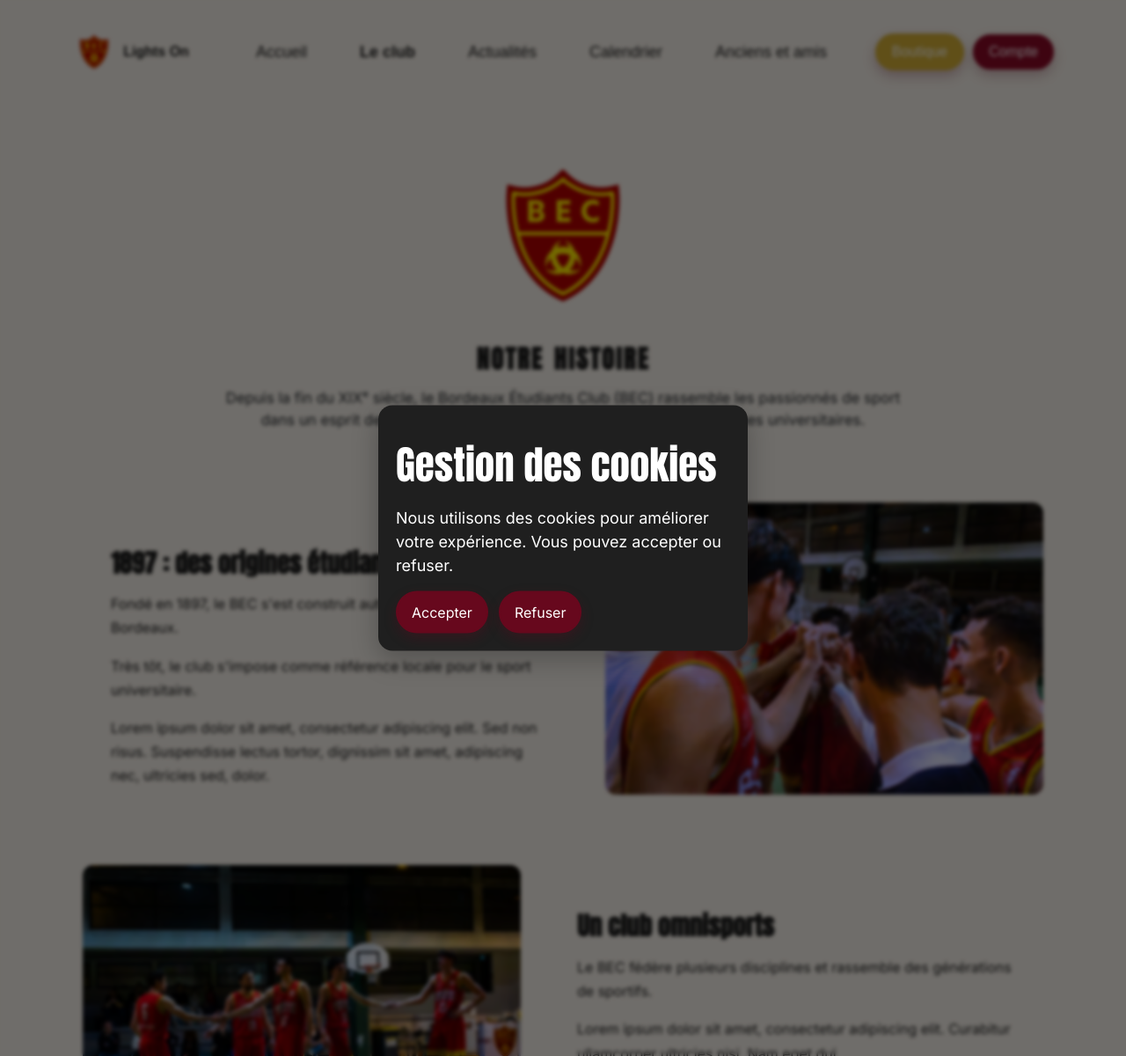
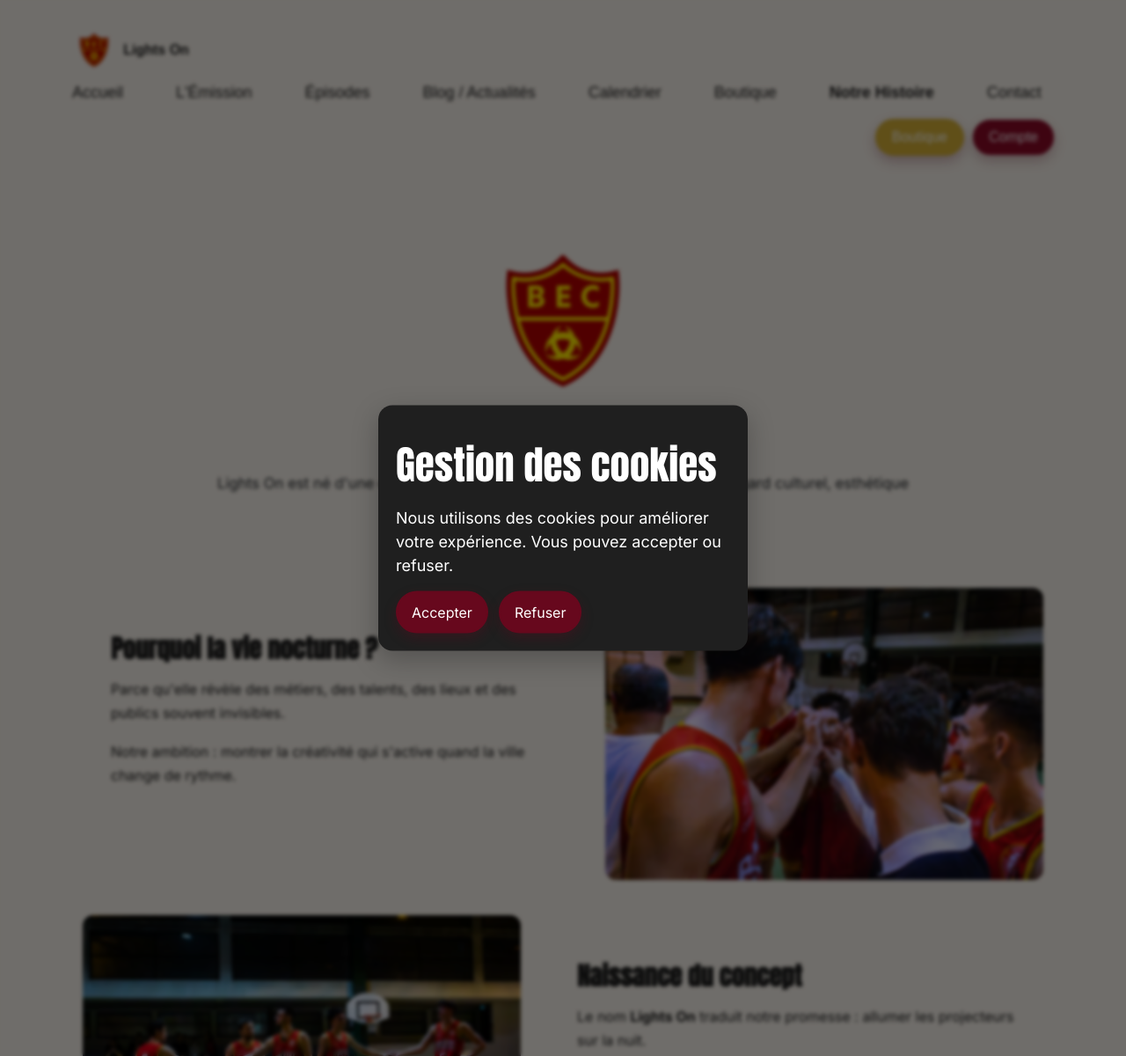
Before and after one commit to MehdiAks/Showtime_LightsOn, a PHP site: page /Pages_supplementaires/notre-histoire.php in a window 1280 px wide. Shown: the whole page at 88% size. Run offline with PHP 8.4, Linux system fonts and the light colour scheme; grey boxes are pictures that could not be loaded.

Commit message:
Refondre la navigation et les contenus pour l'émission Lights On

```diff
--- a/Pages_supplementaires/notre-histoire.php
+++ b/Pages_supplementaires/notre-histoire.php
@@ -5,84 +5,67 @@ require_once $_SERVER['DOCUMENT_ROOT'] . '/header.php';
 ?>
 
 <main id="notre-histoire">
-
-    <!-- Hero -->
     <section class="hero-section text-center">
         <video class="hero-logo mb-3" autoplay muted loop playsinline poster="<?php echo ROOT_URL . '/src/images/logo/logo-bec/logo.png'; ?>">
             <source src="<?php echo ROOT_URL . '/src/images/logo/logo-bec/logo-anime-transparent.mov'; ?>" type="video/quicktime">
         </video>
         <h1>Notre histoire</h1>
         <p class="lead mx-auto">
-            Depuis la fin du XIXᵉ siècle, le Bordeaux Étudiants Club (BEC) rassemble les passionnés de sport
-            dans un esprit de partage, d’effort et de convivialité, fidèle à ses racines universitaires.
+            Lights On est né d'une envie simple : raconter la nuit autrement, avec un regard culturel,
+            esthétique et humain.
         </p>
     </section>
 
-    <!-- Timeline / Histoire -->
     <section class="timeline container">
-
-        <!-- Article 1 -->
         <div class="timeline-item">
             <div class="timeline-content">
-                <h2>1897 : des origines étudiantes</h2>
-                <p>Fondé en 1897, le BEC s'est construit autour des étudiants de Bordeaux.</p>
-                <p>Très tôt, le club s'impose comme référence locale pour le sport universitaire.</p>
-                <p>Lorem ipsum dolor sit amet, consectetur adipiscing elit. Sed non risus. Suspendisse lectus tortor, dignissim sit amet, adipiscing nec, ultricies sed, dolor.</p>
+                <h2>Pourquoi la vie nocturne ?</h2>
+                <p>Parce qu'elle révèle des métiers, des talents, des lieux et des publics souvent invisibles.</p>
+                <p>Notre ambition : montrer la créativité qui s'active quand la ville change de rythme.</p>
             </div>
             <div class="timeline-image">
-                <img src="/src/images/notre-histoire/notre-histoire-4.webp" alt="1897 : origines">
+                <img src="/src/images/notre-histoire/notre-histoire-4.webp" alt="Origine du projet">
             </div>
         </div>
 
-        <!-- Article 2 -->
         <div class="timeline-item reverse">
             <div class="timeline-content">
-                <h2>Un club omnisports</h2>
-                <p>Le BEC fédère plusieurs disciplines et rassemble des générations de sportifs.</p>
-                <p>Lorem ipsum dolor sit amet, consectetur adipiscing elit. Curabitur ullamcorper ultricies nisi. Nam eget dui.</p>
-                <p>Etiam rhoncus. Maecenas tempus, tellus eget condimentum rhoncus, sem quam semper libero, sit amet adipiscing sem neque sed ipsum.</p>
+                <h2>Naissance du concept</h2>
+                <p>Le nom <strong>Lights On</strong> traduit notre promesse : allumer les projecteurs sur la nuit.</p>
+                <p>Le format mélange plateau, reportages terrain, chronique et invité·e fil rouge.</p>
             </div>
             <div class="timeline-image">
-                <img src="/src/images/notre-histoire/notre-histoire-3.webp" alt="Club omnisports">
+                <img src="/src/images/notre-histoire/notre-histoire-3.webp" alt="Concept Lights On">
             </div>
         </div>
 
-        <!-- Article 3 -->
         <div class="timeline-item">
             <div class="timeline-content">
-                <h2>Des pages marquantes</h2>
-                <p>Certaines sections du club ont marqué l'histoire locale grâce à des équipes engagées.</p>
-                <p>Lorem ipsum dolor sit amet, consectetur adipiscing elit. Sed non risus. Suspendisse lectus tortor.</p>
-                <p>Donec mollis hendrerit risus. Phasellus nec sem in justo pellentesque facilisis.</p>
+                <h2>Nos inspirations</h2>
+                <p>Arcane pour la direction artistique, Burger Quiz pour le rythme, Casino Royale pour l'élégance.</p>
+                <p>Un mélange pop, urbain et éditorial pour créer une identité reconnaissable.</p>
             </div>
         </div>
 
-        <!-- Article 4 -->
         <div class="timeline-item reverse">
             <div class="timeline-content">
-                <h2>Ouverture vers l'avenir</h2>
-                <p>Aujourd'hui, le BEC continue de former et rassembler les sportifs.</p>
-                <p>Lorem ipsum dolor sit amet, consectetur adipiscing elit. Phasellus ultrices nulla quis nibh. Quisque a lectus.</p>
-                <p>Donec consectetuer ligula vulputate sem tristique cursus. Nam nulla quam, gravida non, commodo a, sodales sit amet, nisi.</p>
+                <h2>De l'idée à la diffusion</h2>
+                <p>Timeline : idéation → pilote → tournage → diffusion multi-plateformes.</p>
+                <p>Objectif 2026 : installer un rendez-vous régulier autour de la culture nocturne.</p>
             </div>
             <div class="timeline-image">
-                <img src="/src/images/notre-histoire/notre-histoire-2.webp" alt="Esprit inspirant">
+                <img src="/src/images/notre-histoire/notre-histoire-2.webp" alt="Diffusion de l'émission">
             </div>
-        </div>
-
-    </section>
-
-    <!-- Banner full-width -->
-    <section class="banner banner-center my-5">
-        <img src="/src/images/notre-histoire/notre-histoire-1.webp" alt="Banniere center">
-        <div class="banner-text">
-            <h2>Un esprit qui perdure</h2>
         </div>
     </section>
 
+    <section class="banner banner-center my-5">
+        <img src="/src/images/notre-histoire/notre-histoire-1.webp" alt="Bannière Lights On">
+        <div class="banner-text">
+            <h2>Mettre la lumière sur la nuit</h2>
+        </div>
+    </section>
 </main>
-
-
 
 <?php
 require_once $_SERVER['DOCUMENT_ROOT'] . '/footer.php';
--- a/header.php
+++ b/header.php
@@ -15,12 +15,10 @@ if ($isHomePage) {
     $bodyClasses[] = 'home-page';
 }
 
-$club_pages = [
+$program_pages = [
+    '/about.php',
     '/Pages_supplementaires/notre-histoire.php',
-    '/Pages_supplementaires/organigramme-benevoles.php',
-    '/Pages_supplementaires/equipes.php',
-    '/Pages_supplementaires/joueurs.php',
-    '/Pages_supplementaires/nos-partenaires.php',
+    '/contact.php',
 ];
 
 $ba_bec_cookieConsent = null;
@@ -82,45 +80,14 @@ if (function_exists('sql_connect')) {
             <!-- navigation principale -->
             <nav class="header-nav" aria-label="Navigation principale">
                 <ul>
-                    <li>
-                        <a href="<?php echo ROOT_URL . '/index.php'; ?>" <?php if ($current_page == '/index.php') echo 'class="current"'; ?>>Accueil</a>
-                    </li>
-                    <li>
-                        <div class="header-submenu">
-                            <button type="button" class="submenu-toggle<?php if (in_array($current_page, $club_pages, true)) echo ' current'; ?>" aria-haspopup="true" aria-expanded="false" aria-controls="submenu-club">
-                                Le club
-                            </button>
-                            <ul class="submenu-list" id="submenu-club" aria-label="Le club">
-                                <li>
-                                    <a href="<?php echo ROOT_URL . '/Pages_supplementaires/notre-histoire.php'; ?>" <?php if ($current_page == '/Pages_supplementaires/notre-histoire.php') echo 'class="current"'; ?>>Notre histoire</a>
-                                </li>
-                                <li>
-                                    <a href="<?php echo ROOT_URL . '/Pages_supplementaires/organigramme-benevoles.php'; ?>" <?php if ($current_page == '/Pages_supplementaires/organigramme-benevoles.php') echo 'class="current"'; ?>>Bénévoles</a>
-                                </li>
-                                <li>
-                                    <a href="<?php echo ROOT_URL . '/Pages_supplementaires/joueurs.php'; ?>" <?php if ($current_page == '/Pages_supplementaires/joueurs.php') echo 'class="current"'; ?>>Joueurs</a>
-                                </li>
-                                <li>
-                                    <a href="<?php echo ROOT_URL . '/Pages_supplementaires/equipes.php'; ?>" <?php if ($current_page == '/Pages_supplementaires/equipes.php') echo 'class="current"'; ?>>Équipes</a>
-                                </li>
-                                <li>
-                                    <a href="<?php echo ROOT_URL . '/Pages_supplementaires/nos-partenaires.php'; ?>" <?php if ($current_page == '/Pages_supplementaires/nos-partenaires.php') echo 'class="current"'; ?>>Nos partenaires</a>
-                                </li>
-                            </ul>
-                        </div>
-                    </li>
-                    <li>
-                        <a href="<?php echo ROOT_URL . '/actualites.php'; ?>" <?php if ($current_page == '/actualites.php') echo 'class="current"'; ?>>Actualités</a>
-                    </li>
-                    <!--<li>
-                        <a href="<?php echo ROOT_URL . '/Pages_supplementaires/boutique.php'; ?>" <?php if ($current_page == '/Pages_supplementaires/boutique.php') echo 'class="current"'; ?>>Boutique</a>
-                    </li>-->
-                    <li>
-                        <a href="<?php echo ROOT_URL . '/Pages_supplementaires/calendrier.php'; ?>" <?php if ($current_page == '/Pages_supplementaires/calendrier.php') echo 'class="current"'; ?>>Calendrier</a>
-                    </li>
-                    <li>
-                        <a href="<?php echo ROOT_URL . '/anciens-et-amis.php'; ?>" <?php if ($current_page == '/anciens-et-amis.php') echo 'class="current"'; ?>>Anciens et amis</a>
-                    </li>
+                    <li><a href="<?php echo ROOT_URL . '/index.php'; ?>" <?php if ($current_page == '/index.php') echo 'class="current"'; ?>>Accueil</a></li>
+                    <li><a href="<?php echo ROOT_URL . '/about.php'; ?>" <?php if ($current_page == '/about.php') echo 'class="current"'; ?>>L'Émission</a></li>
+                    <li><a href="<?php echo ROOT_URL . '/episodes.php'; ?>" <?php if ($current_page == '/episodes.php') echo 'class="current"'; ?>>Épisodes</a></li>
+                    <li><a href="<?php echo ROOT_URL . '/actualites.php'; ?>" <?php if ($current_page == '/actualites.php') echo 'class="current"'; ?>>Blog / Actualités</a></li>
+                    <li><a href="<?php echo ROOT_URL . '/Pages_supplementaires/calendrier.php'; ?>" <?php if ($current_page == '/Pages_supplementaires/calendrier.php') echo 'class="current"'; ?>>Calendrier</a></li>
+                    <li><a href="<?php echo ROOT_URL . '/Pages_supplementaires/boutique.php'; ?>" <?php if ($current_page == '/Pages_supplementaires/boutique.php') echo 'class="current"'; ?>>Boutique</a></li>
+                    <li><a href="<?php echo ROOT_URL . '/Pages_supplementaires/notre-histoire.php'; ?>" <?php if ($current_page == '/Pages_supplementaires/notre-histoire.php') echo 'class="current"'; ?>>Notre Histoire</a></li>
+                    <li><a href="<?php echo ROOT_URL . '/contact.php'; ?>" <?php if ($current_page == '/contact.php') echo 'class="current"'; ?>>Contact</a></li>
                 </ul>
             </nav>
 
@@ -139,51 +106,16 @@ if (function_exists('sql_connect')) {
                         <button type="button" class="header-burger-close" aria-label="Fermer le menu" onclick="this.closest('details').removeAttribute('open')">
                             &times;
                         </button>
-
                             <nav class="header-burger-nav" aria-label="Navigation principale">
                                 <ul>
-                                    <li>
-                                        <a href="<?php echo ROOT_URL . '/index.php'; ?>" <?php if ($current_page == '/index.php') echo 'class="current"'; ?>>Accueil</a>
-                                    </li>
-                                    <li>
-                                        <div class="header-submenu">
-                                            <button type="button" class="submenu-toggle<?php if (in_array($current_page, $club_pages, true)) echo ' current'; ?>" aria-haspopup="true" aria-expanded="false" aria-controls="submenu-club">
-                                                Le club
-                                            </button>
-                                            <ul class="submenu-list header-burger-sublist" id="submenu-club" aria-label="Le club">
-                                                <li>
-                                                    <a href="<?php echo ROOT_URL . '/Pages_supplementaires/notre-histoire.php'; ?>" <?php if ($current_page == '/Pages_supplementaires/notre-histoire.php') echo 'class="current"'; ?>>Notre histoire</a>
-                                                </li>
-                                                <li>
-                                                    <a href="<?php echo ROOT_URL . '/Pages_supplementaires/organigramme-benevoles.php'; ?>" <?php if ($current_page == '/Pages_supplementaires/organigramme-benevoles.php') echo 'class="current"'; ?>>Bénévoles</a>
-                                                </li>
-                                                <li>
-                                                    <a href="<?php echo ROOT_URL . '/Pages_supplementaires/joueurs.php'; ?>" <?php if ($current_page == '/Pages_supplementaires/joueurs.php') echo 'class="current"'; ?>>Joueurs</a>
-                                                </li>
-                                                <li>
-                                                    <a href="<?php echo ROOT_URL . '/Pages_supplementaires/equipes.php'; ?>" <?php if ($current_page == '/Pages_supplementaires/equipes.php') echo 'class="current"'; ?>>Équipes</a>
-                                                </li>
-                                                <li>
-                                                    <a href="<?php echo ROOT_URL . '/Pages_supplementaires/nos-partenaires.php'; ?>" <?php if ($current_page == '/Pages_supplementaires/nos-partenaires.php') echo 'class="current"'; ?>>Nos partenaires</a>
-                                                </li>
-                                            </ul>
-                                        </div>
-                                    </li>
-                                    <li>
-                                        <a href="<?php echo ROOT_URL . '/actualites.php'; ?>" <?php if ($current_page == '/actualites.php') echo 'class="current"'; ?>>Actualités</a>
-                                    </li>
-
-                                    <li>
-                                        <a href="<?php echo ROOT_URL . '/Pages_supplementaires/calendrier.php'; ?>" <?php if ($current_page == '/Pages_supplementaires/calendrier.php') echo 'class="current"'; ?>>Calendrier</a>
-                                    </li>
-                                    <li>
-                                        <a href="<?php echo ROOT_URL . '/anciens-et-amis.php'; ?>" <?php if ($current_page == '/anciens-et-amis.php') echo 'class="current"'; ?>>Anciens et amis</a>
-                                    </li>
-                                    <li>
-                                        <a class="header-burger-boutique-link<?php if ($current_page == '/Pages_supplementaires/boutique.php') echo ' current'; ?>" href="<?php echo ROOT_URL . '/Pages_supplementaires/boutique.php'; ?>">
-                                            Boutique
-                                        </a>
-                                    </li>
+                                    <li><a href="<?php echo ROOT_URL . '/index.php'; ?>" <?php if ($current_page == '/index.php') echo 'class="current"'; ?>>Accueil</a></li>
+                                    <li><a href="<?php echo ROOT_URL . '/about.php'; ?>" <?php if ($current_page == '/about.php') echo 'class="current"'; ?>>L'Émission</a></li>
+                                    <li><a href="<?php echo ROOT_URL . '/episodes.php'; ?>" <?php if ($current_page == '/episodes.php') echo 'class="current"'; ?>>Épisodes</a></li>
+                                    <li><a href="<?php echo ROOT_URL . '/actualites.php'; ?>" <?php if ($current_page == '/actualites.php') echo 'class="current"'; ?>>Blog / Actualités</a></li>
+                                    <li><a href="<?php echo ROOT_URL . '/Pages_supplementaires/calendrier.php'; ?>" <?php if ($current_page == '/Pages_supplementaires/calendrier.php') echo 'class="current"'; ?>>Calendrier</a></li>
+                                    <li><a href="<?php echo ROOT_URL . '/Pages_supplementaires/boutique.php'; ?>" <?php if ($current_page == '/Pages_supplementaires/boutique.php') echo 'class="current"'; ?>>Boutique</a></li>
+                                    <li><a href="<?php echo ROOT_URL . '/Pages_supplementaires/notre-histoire.php'; ?>" <?php if ($current_page == '/Pages_supplementaires/notre-histoire.php') echo 'class="current"'; ?>>Notre Histoire</a></li>
+                                    <li><a href="<?php echo ROOT_URL . '/contact.php'; ?>" <?php if ($current_page == '/contact.php') echo 'class="current"'; ?>>Contact</a></li>
                                 </ul>
                             </nav>
 
```
Also changed, not shown: Pages_supplementaires/calendrier.php (+7 -7 lines), about.php (+9 -6 lines), actualites.php (+4 -4 lines), contact.php (+14 -14 lines), episodes.php (added, +85 -0 lines).
